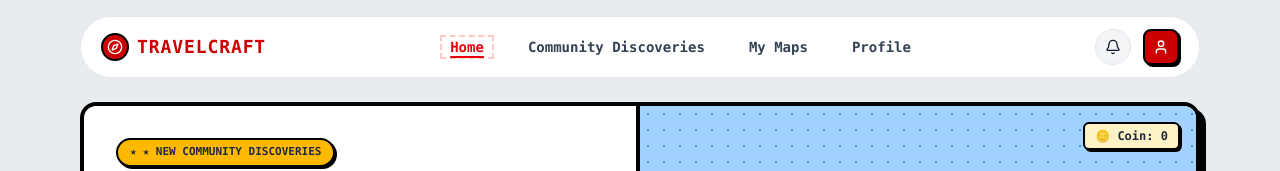
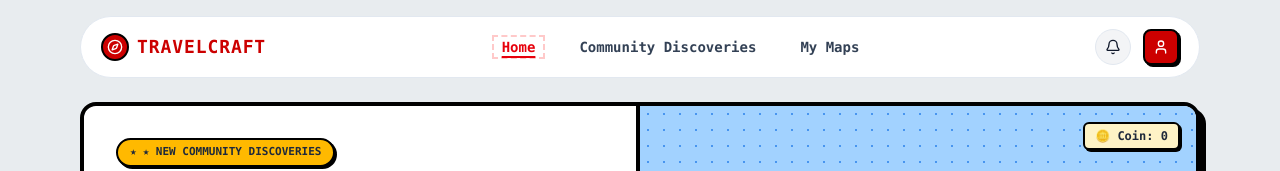
Before and after one commit to RewChen/Project-TravelCraft-, a React (Vite) app: page / in a window 1280 px wide. Shown: the top 171 px of the page. Built offline with nearby package versions, Linux system fonts and the light colour scheme; no server answers; the database is empty.

Commit message:
Update Header.jsx

```diff
--- a/src/components/common/Header.jsx
+++ b/src/components/common/Header.jsx
@@ -66,14 +66,6 @@ className={`${currentPage === 'mymaps' ? 'text-red-600 underline underline-offse
           </button>
         )}
 
-        {/* Profile */}
-        <button
-          onClick={() => navigateTo('profile')}
-          className={`${currentPage === 'profile' ? 'text-red-600 underline underline-offset-4 decoration-2 border-dashed border-2 border-red-200 px-2' : 'text-gray-700 dark:text-slate-200 hover:text-black dark:hover:text-white border-2 border-transparent px-2'}`}
-        >
-          {t('nav.profile')}
-        </button>
-
       </nav>
 
       <div className="flex items-center gap-3">
```
